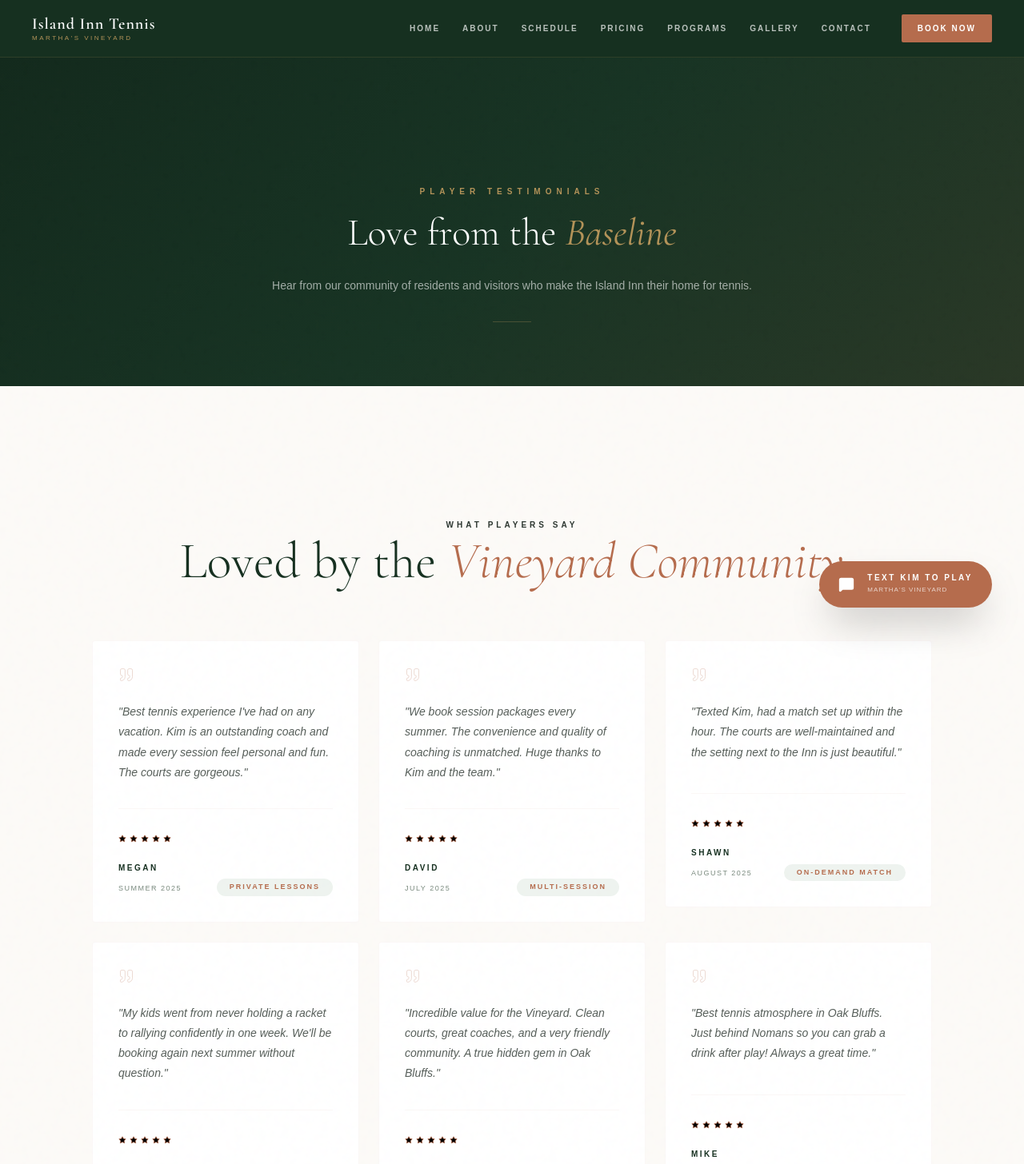
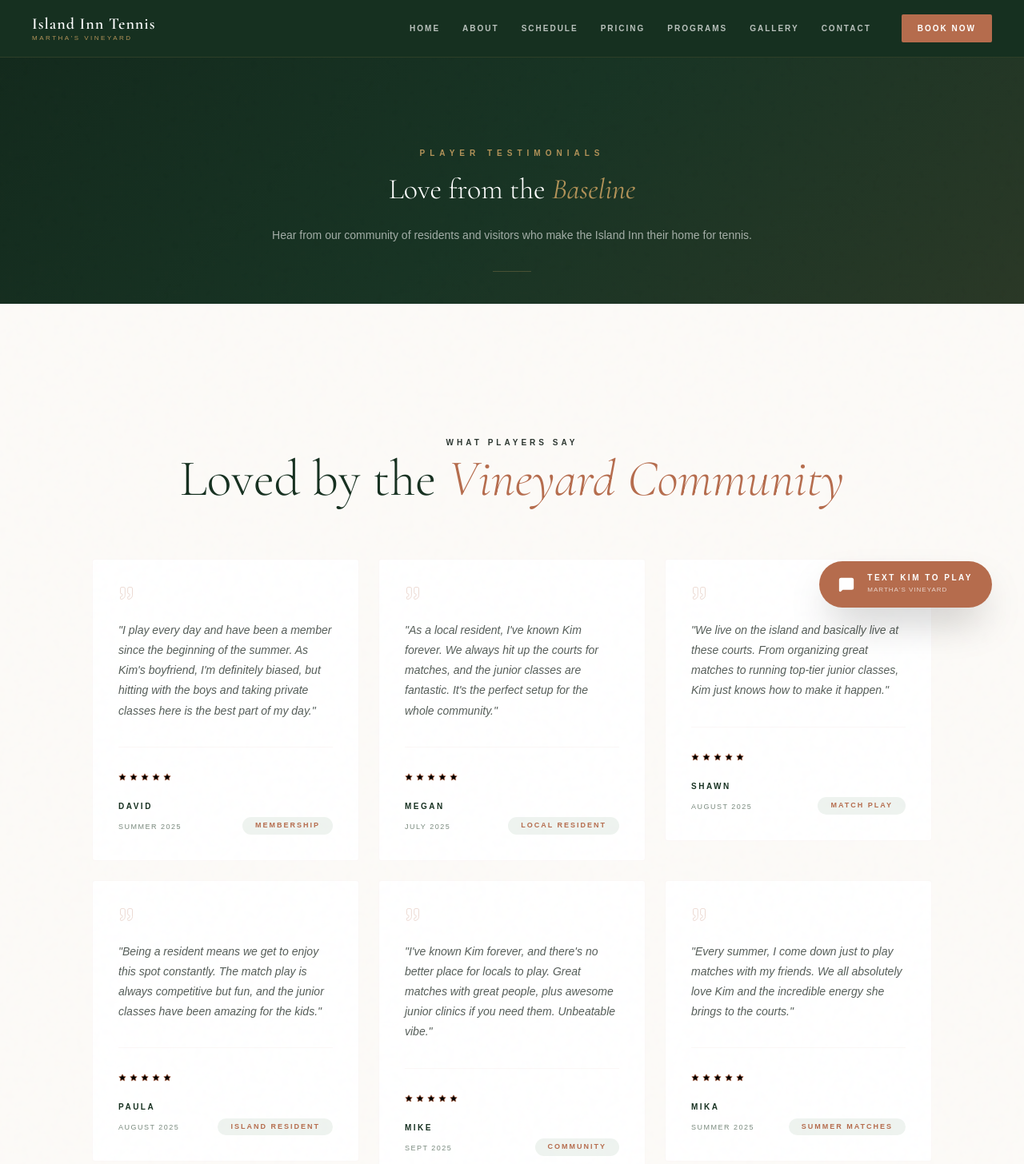
Before and after one commit to moneyladder911/islandinntennis, a React (Vite) app: page /reviews in a window 1280 px wide. Shown: the top 1456 px of the page at 80% size. Built offline with nearby package versions, Linux system fonts and the light colour scheme.

Commit message:
Update testimonials, standardise subpage headers, and refine Kim's title

```diff
--- a/src/components/About.tsx
+++ b/src/components/About.tsx
@@ -87,7 +87,7 @@ const About: React.FC = () => {
             <div className="aspect-[3/4] rounded-sm overflow-hidden shadow-2xl border border-forest/5">
               <img
                 src="/kim-portrait.jpg"
-                alt="Kim - Head Tennis Pro at Island Inn Tennis Club"
+                alt="Kim - CEO at Island Inn Tennis Club"
                 className="w-full h-full object-cover"
                 style={{ objectPosition: 'center 15%' }}
               />
--- a/src/components/MeetKim.tsx
+++ b/src/components/MeetKim.tsx
@@ -18,7 +18,7 @@ const MeetKim: React.FC = () => {
           >
             <img
               src="/kim-portrait.jpg"
-              alt="Kim - Head Tennis Pro at Island Inn Tennis Club"
+              alt="Kim - CEO at Island Inn Tennis Club"
               className="w-full h-full object-cover"
               style={{ objectPosition: 'center 15%' }}
             />
--- a/src/components/Reviews.tsx
+++ b/src/components/Reviews.tsx
@@ -8,15 +8,21 @@ interface ReviewsProps {
 }
 
 const reviewsData = [
-  { text: "Best tennis experience I've had on any vacation. Kim is an outstanding coach and made every session feel personal and fun. The courts are gorgeous.", author: "MEGAN", date: "Summer 2025", tag: "PRIVATE LESSONS", stars: 5 },
-  { text: "We book session packages every summer. The convenience and quality of coaching is unmatched. Huge thanks to Kim and the team.", author: "DAVID", date: "July 2025", tag: "MULTI-SESSION", stars: 5 },
-  { text: "Texted Kim, had a match set up within the hour. The courts are well-maintained and the setting next to the Inn is just beautiful.", author: "SHAWN", date: "August 2025", tag: "ON-DEMAND MATCH", stars: 5 },
-  { text: "My kids went from never holding a racket to rallying confidently in one week. We'll be booking again next summer without question.", author: "PAULA", date: "August 2025", tag: "JUNIOR PROGRAM", stars: 5 },
-  { text: "Incredible value for the Vineyard. Clean courts, great coaches, and a very friendly community. A true hidden gem in Oak Bluffs.", author: "MICHEAL", date: "June 2025", tag: "COMMUNITY", stars: 5 },
-  { text: "Best tennis atmosphere in Oak Bluffs. Just behind Nomans so you can grab a drink after play! Always a great time.", author: "MIKE", date: "Sept 2025", tag: "ISLAND LIFE", stars: 5 },
-  { text: "My daughter loved the junior program. Fun, positive and she actually learned proper technique. Couldn't recommend it enough.", author: "KELLEY", date: "July 2025", tag: "JUNIOR PROGRAM", stars: 5 },
-  { text: "Great matchmaking! Found players at my exact level every time I texted. Super easy and took all the stress out of organizing.", author: "MIKA", date: "Aug 2025", tag: "ON-DEMAND", stars: 5 },
-  { text: "Kim's attention to detail on my serve was a game changer. Can't wait for next season. The best coaching I've ever received.", author: "ANDREW", date: "Summer 2025", tag: "PRIVATE LESSONS", stars: 5 },
+  { text: "I play every day and have been a member since the beginning of the summer. As Kim's boyfriend, I'm definitely biased, but hitting with the boys and taking private classes here is the best part of my day.", author: "DAVID", date: "Summer 2025", tag: "MEMBERSHIP", stars: 5 },
+  { text: "As a local resident, I've known Kim forever. We always hit up the courts for matches, and the junior classes are fantastic. It's the perfect setup for the whole community.", author: "MEGAN", date: "July 2025", tag: "LOCAL RESIDENT", stars: 5 },
+  { text: "We live on the island and basically live at these courts. From organizing great matches to running top-tier junior classes, Kim just knows how to make it happen.", author: "SHAWN", date: "August 2025", tag: "MATCH PLAY", stars: 5 },
+  { text: "Being a resident means we get to enjoy this spot constantly. The match play is always competitive but fun, and the junior classes have been amazing for the kids.", author: "PAULA", date: "August 2025", tag: "ISLAND RESIDENT", stars: 5 },
+  { text: "I've known Kim forever, and there's no better place for locals to play. Great matches with great people, plus awesome junior clinics if you need them. Unbeatable vibe.", author: "MIKE", date: "Sept 2025", tag: "COMMUNITY", stars: 5 },
+  { text: "Every summer, I come down just to play matches with my friends. We all absolutely love Kim and the incredible energy she brings to the courts.", author: "MIKA", date: "Summer 2025", tag: "SUMMER MATCHES", stars: 5 },
+  { text: "I help manage the place and take care of a lot of the behind-the-scenes stuff. Seeing players come in every day and leaving with a smile makes all the hard work worth it. The positive vibe here is contagious!", author: "KELLEY", date: "July 2025", tag: "MANAGEMENT", stars: 5 },
+  { text: "I buy a membership every single year and play almost every day. The level of play here is fantastic if you're looking for challenging, competitive matches.", author: "ROB", date: "Summer 2025", tag: "ANNUAL MEMBER", stars: 5 },
+  { text: "As one of the more advanced players, it's great to have a place where I can find challenging matches daily. Coming back and getting a membership every year is a no-brainer.", author: "MACDONALD", date: "Summer 2025", tag: "COMPETITIVE MATCHES", stars: 5 },
+  { text: "The match play here is top-notch, but what really keeps me coming back is the incredible atmosphere. It's just a fun, welcoming place to spend the afternoon.", author: "ROBYN", date: "Aug 2025", tag: "ON-DEMAND MATCH", stars: 5 },
+  { text: "I love taking group classes with Oskar and the other coaches. The instruction is great, and then directly applying it in match play right after is super rewarding.", author: "JOHN", date: "Summer 2025", tag: "GROUP CLASSES", stars: 5 },
+  { text: "The group clinics are a blast! Oskar and the team make it so fun while keeping it engaging. Setting up matches afterwards is always seamless and easy.", author: "BECKY", date: "July 2025", tag: "CLINICS & MATCHES", stars: 5 },
+  { text: "I balance my time between playing fun matches and taking private lessons to keep my game sharp. The organization by Kim and quality of coaching from the team is perfect.", author: "JUNE", date: "Summer 2025", tag: "PRIVATE LESSONS", stars: 5 },
+  { text: "Finding a consistent, high-quality tennis community on the island was tough until I started playing at Island Inn. Solid matches and great people.", author: "ANDY", date: "August 2025", tag: "MATCH PLAY", stars: 5 },
+  { text: "The junior program is exceptional. My kids have learned so much, and the resident community vibe just makes the summers that much better. Highly recommend.", author: "SARAH", date: "Summer 2025", tag: "JUNIOR PROGRAM", stars: 5 }
 ];
 
 const Reviews: React.FC<ReviewsProps> = ({ isPreview = false, showPage }) => {
--- /dev/null
+++ b/src/components/SEO.tsx
@@ -0,0 +1,72 @@
+import React, { useEffect } from 'react';
+
+interface SEOProps {
+  title?: string;
+  description?: string;
+  canonical?: string;
+  ogTitle?: string;
+  ogDescription?: string;
+  ogImage?: string;
+  twitterTitle?: string;
+  twitterDescription?: string;
+  twitterImage?: string;
+}
+
+const SEO: React.FC<SEOProps> = ({
+  title,
+  description,
+  canonical,
+  ogTitle,
+  ogDescription,
+  ogImage,
+  twitterTitle,
+  twitterDescription,
+  twitterImage,
+}) => {
+  useEffect(() => {
+    if (title) {
+      document.title = `${title} | Island Inn Tennis Club`;
+    }
+
+    const updateMetaTag = (property: string, content: string, attr: 'name' | 'property' = 'name') => {
+      let element = document.querySelector(`meta[${attr}="${property}"]`);
+      if (element) {
+        element.setAttribute('content', content);
+      } else {
+        element = document.createElement('meta');
+        element.setAttribute(attr, property);
+        element.setAttribute('content', content);
+        document.head.appendChild(element);
+      }
+    };
+
+    if (description) updateMetaTag('description', description);
+
+    // OG
+    if (ogTitle) updateMetaTag('og:title', ogTitle, 'property');
+    if (ogDescription) updateMetaTag('og:description', ogDescription, 'property');
+    if (ogImage) updateMetaTag('og:image', ogImage, 'property');
+
+    // Twitter
+    if (twitterTitle) updateMetaTag('twitter:title', twitterTitle, 'property');
+    if (twitterDescription) updateMetaTag('twitter:description', twitterDescription, 'property');
+    if (twitterImage) updateMetaTag('twitter:image', twitterImage, 'property');
+
+    // Canonical
+    if (canonical) {
+      let link: HTMLLinkElement | null = document.querySelector('link[rel="canonical"]');
+      if (link) {
+        link.setAttribute('href', canonical);
+      } else {
+        link = document.createElement('link');
+        link.setAttribute('rel', 'canonical');
+        link.setAttribute('href', canonical);
+        document.head.appendChild(link);
+      }
+    }
+  }, [title, description, canonical, ogTitle, ogDescription, ogImage, twitterTitle, twitterDescription, twitterImage]);
+
+  return null;
+};
+
+export default SEO;
--- a/src/pages/Contact.tsx
+++ b/src/pages/Contact.tsx
@@ -11,7 +11,7 @@ const ContactPage: React.FC = () => {
       transition={{ duration: 0.8 }}
     >
       <section
-        className="pt-32 pb-12 text-center relative overflow-hidden flex items-center justify-center px-10"
+        className="pt-28 pb-10 text-center relative overflow-hidden flex items-center justify-center px-10"
         style={{ backgroundColor: '#163020' }}
       >
         <div
@@ -26,7 +26,7 @@ const ContactPage: React.FC = () => {
             className="flex flex-col items-center justify-center w-full max-w-3xl mx-auto"
           >
             <span className="text-[10px] font-bold tracking-[6px] uppercase text-gold mb-4 inline-block text-center w-full">REACH OUT</span>
-            <h1 className="serif text-[clamp(32px,5vw,48px)] font-light text-white leading-[1.2] mb-6 select-none text-center w-full flex-shrink-0">
+            <h1 className="serif text-[clamp(28px,4vw,36px)] font-light text-white leading-[1.2] mb-6 select-none text-center w-full flex-shrink-0">
               Let's <em className="italic text-gold font-normal">Get Playing</em>
             </h1>
             <p className="text-white/60 font-light leading-[1.8] text-sm max-w-2xl mx-auto mb-8 text-center w-full">
--- a/src/pages/Gallery.tsx
+++ b/src/pages/Gallery.tsx
@@ -22,7 +22,7 @@ const GalleryPage: React.FC = () => {
       transition={{ duration: 0.8 }}
     >
       <section
-        className="pt-32 pb-12 text-center relative overflow-hidden flex items-center justify-center px-10"
+        className="pt-28 pb-10 text-center relative overflow-hidden flex items-center justify-center px-10"
         style={{ backgroundColor: '#163020' }}
       >
         <div
@@ -37,7 +37,7 @@ const GalleryPage: React.FC = () => {
             className="flex flex-col items-center justify-center w-full max-w-3xl mx-auto"
           >
             <span className="text-[10px] font-bold tracking-[6px] uppercase text-gold mb-4 inline-block text-center w-full">THE EXPERIENCE</span>
-            <h1 className="serif text-[clamp(32px,5vw,48px)] font-light text-white leading-[1.2] mb-6 select-none text-center w-full flex-shrink-0">
+            <h1 className="serif text-[clamp(28px,4vw,36px)] font-light text-white leading-[1.2] mb-6 select-none text-center w-full flex-shrink-0">
               Island <em className="italic text-gold font-normal">Spirit in Focus</em>
             </h1>
             <p className="text-white/60 font-light leading-[1.8] text-sm max-w-2xl mx-auto mb-8 text-center w-full">
--- a/src/pages/Home.tsx
+++ b/src/pages/Home.tsx
@@ -5,6 +5,7 @@ import Programs from '../components/Programs';
 import Reviews from '../components/Reviews';
 import Memberships from '../components/Memberships';
 import SchedulePreview from '../components/SchedulePreview';
+import SEO from '../components/SEO';
 import { useNavigate } from 'react-router-dom';
 import { motion } from 'framer-motion';
 
@@ -17,6 +18,10 @@ const Home: React.FC = () => {
 
   return (
     <div className="bg-cream">
+      <SEO
+        title="Your Match. Your Court. Your Island."
+        description="Experience the best tennis on Martha's Vineyard. High-performance clinics, private lessons, and the island's premier courts in Oak Bluffs."
+      />
       {/* 1. Hero */}
       <Hero />
 
--- a/src/pages/Pricing.tsx
+++ b/src/pages/Pricing.tsx
@@ -72,7 +72,7 @@ const PricingPage: React.FC = () => {
     >
       {/* Rewritten Pricing Hero */}
       <section
-        className="pt-32 pb-12 text-center relative overflow-hidden flex items-center justify-center px-10"
+        className="pt-28 pb-10 text-center relative overflow-hidden flex items-center justify-center px-10"
         style={{ backgroundColor: '#163020' }}
       >
         <div
@@ -87,7 +87,7 @@ const PricingPage: React.FC = () => {
             className="flex flex-col items-center justify-center w-full max-w-3xl mx-auto"
           >
             <span className="text-[10px] font-bold tracking-[6px] uppercase text-gold mb-4 inline-block text-center w-full">VALUE & PLAY</span>
-            <h1 className="serif text-[clamp(32px,5vw,48px)] font-light text-white leading-[1.2] mb-6 select-none text-center w-full flex-shrink-0">
+            <h1 className="serif text-[clamp(28px,4vw,36px)] font-light text-white leading-[1.2] mb-6 select-none text-center w-full flex-shrink-0">
               Invest in Your <em className="italic text-gold font-normal">Summer</em> of <em className="italic text-gold font-normal">Tennis</em>
             </h1>
             <p className="text-white/60 font-light leading-[1.8] text-sm max-w-2xl mx-auto mb-8 text-center w-full">
--- a/src/pages/Programs.tsx
+++ b/src/pages/Programs.tsx
@@ -11,7 +11,7 @@ const ProgramsPage: React.FC = () => {
       transition={{ duration: 0.8 }}
     >
       <section
-        className="pt-32 pb-12 text-center relative overflow-hidden flex items-center justify-center px-10"
+        className="pt-28 pb-10 text-center relative overflow-hidden flex items-center justify-center px-10"
         style={{ backgroundColor: '#163020' }}
       >
         <div
@@ -26,7 +26,7 @@ const ProgramsPage: React.FC = () => {
             className="flex flex-col items-center justify-center w-full max-w-3xl mx-auto"
           >
             <span className="text-[10px] font-bold tracking-[6px] uppercase text-gold mb-4 inline-block text-center w-full">OUR OFFERINGS</span>
-            <h1 className="serif text-[clamp(32px,5vw,48px)] font-light text-white leading-[1.2] mb-6 select-none text-center w-full flex-shrink-0">
+            <h1 className="serif text-[clamp(28px,4vw,36px)] font-light text-white leading-[1.2] mb-6 select-none text-center w-full flex-shrink-0">
               Programs for <em className="italic text-gold font-normal">Every Game</em>
             </h1>
             <p className="text-white/60 font-light leading-[1.8] text-sm max-w-2xl mx-auto mb-8 text-center w-full">
--- a/src/pages/Reviews.tsx
+++ b/src/pages/Reviews.tsx
@@ -11,7 +11,7 @@ const ReviewsPage: React.FC = () => {
       transition={{ duration: 0.8 }}
     >
       <section
-        className="pt-40 pb-20 text-center relative overflow-hidden flex items-center justify-center px-10"
+        className="pt-28 pb-10 text-center relative overflow-hidden flex items-center justify-center px-10"
         style={{ backgroundColor: '#163020' }}
       >
         <div
@@ -26,7 +26,7 @@ const ReviewsPage: React.FC = () => {
             className="flex flex-col items-center justify-center w-full max-w-3xl mx-auto"
           >
             <span className="text-[10px] font-bold tracking-[6px] uppercase text-gold mb-4 inline-block text-center w-full">PLAYER TESTIMONIALS</span>
-            <h1 className="serif text-[clamp(32px,5vw,48px)] font-light text-white leading-[1.2] mb-6 select-none text-center w-full flex-shrink-0">
+            <h1 className="serif text-[clamp(28px,4vw,36px)] font-light text-white leading-[1.2] mb-6 select-none text-center w-full flex-shrink-0">
               Love from the <em className="italic text-gold font-normal">Baseline</em>
             </h1>
             <p className="text-white/60 font-light leading-[1.8] text-sm max-w-2xl mx-auto mb-8 text-center w-full">
--- a/src/pages/Schedule.tsx
+++ b/src/pages/Schedule.tsx
@@ -19,7 +19,7 @@ const SchedulePage: React.FC = () => {
     >
       {/* Schedule Hero */}
       <section
-        className="pt-32 pb-12 text-center relative overflow-hidden flex items-center justify-center px-10"
+        className="pt-28 pb-10 text-center relative overflow-hidden flex items-center justify-center px-10"
         style={{ backgroundColor: '#163020' }}
       >
         <div
@@ -34,7 +34,7 @@ const SchedulePage: React.FC = () => {
             className="flex flex-col items-center justify-center w-full max-w-3xl mx-auto"
           >
             <span className="text-[10px] font-bold tracking-[6px] uppercase text-gold mb-4 inline-block text-center w-full">DAILY PLAY</span>
-            <h1 className="serif text-[clamp(32px,5vw,48px)] font-light text-white leading-[1.2] mb-6 select-none text-center w-full flex-shrink-0">
+            <h1 className="serif text-[clamp(28px,4vw,36px)] font-light text-white leading-[1.2] mb-6 select-none text-center w-full flex-shrink-0">
               Matches Run <em className="italic text-gold font-normal">All Day</em>, Every Day
             </h1>
             <p className="text-white/60 font-light leading-[1.8] text-sm max-w-2xl mx-auto mb-8 text-center w-full">
--- a/src/pages/Terms.tsx
+++ b/src/pages/Terms.tsx
@@ -34,7 +34,7 @@ const Terms: React.FC = () => {
       transition={{ duration: 0.8 }}
     >
       <section
-        className="pt-40 pb-20 text-center relative overflow-hidden flex items-center justify-center px-10"
+        className="pt-28 pb-10 text-center relative overflow-hidden flex items-center justify-center px-10"
         style={{ backgroundColor: '#163020' }}
       >
         <div
@@ -49,7 +49,7 @@ const Terms: React.FC = () => {
             className="flex flex-col items-center justify-center w-full max-w-3xl mx-auto"
           >
             <span className="text-[10px] font-bold tracking-[6px] uppercase text-gold mb-4 inline-block text-center w-full">LEGAL & POLICIES</span>
-            <h1 className="serif text-[clamp(40px,6vw,60px)] font-light text-white leading-[1.1] mb-6 select-none text-center w-full flex-shrink-0">
+            <h1 className="serif text-[clamp(28px,4vw,36px)] font-light text-white leading-[1.1] mb-6 select-none text-center w-full flex-shrink-0">
               Club <em className="italic text-gold font-normal">Terms</em> & Guidelines
             </h1>
             <p className="text-white/60 font-light leading-[1.8] text-base max-w-2xl mx-auto mb-8 text-center w-full">
```
